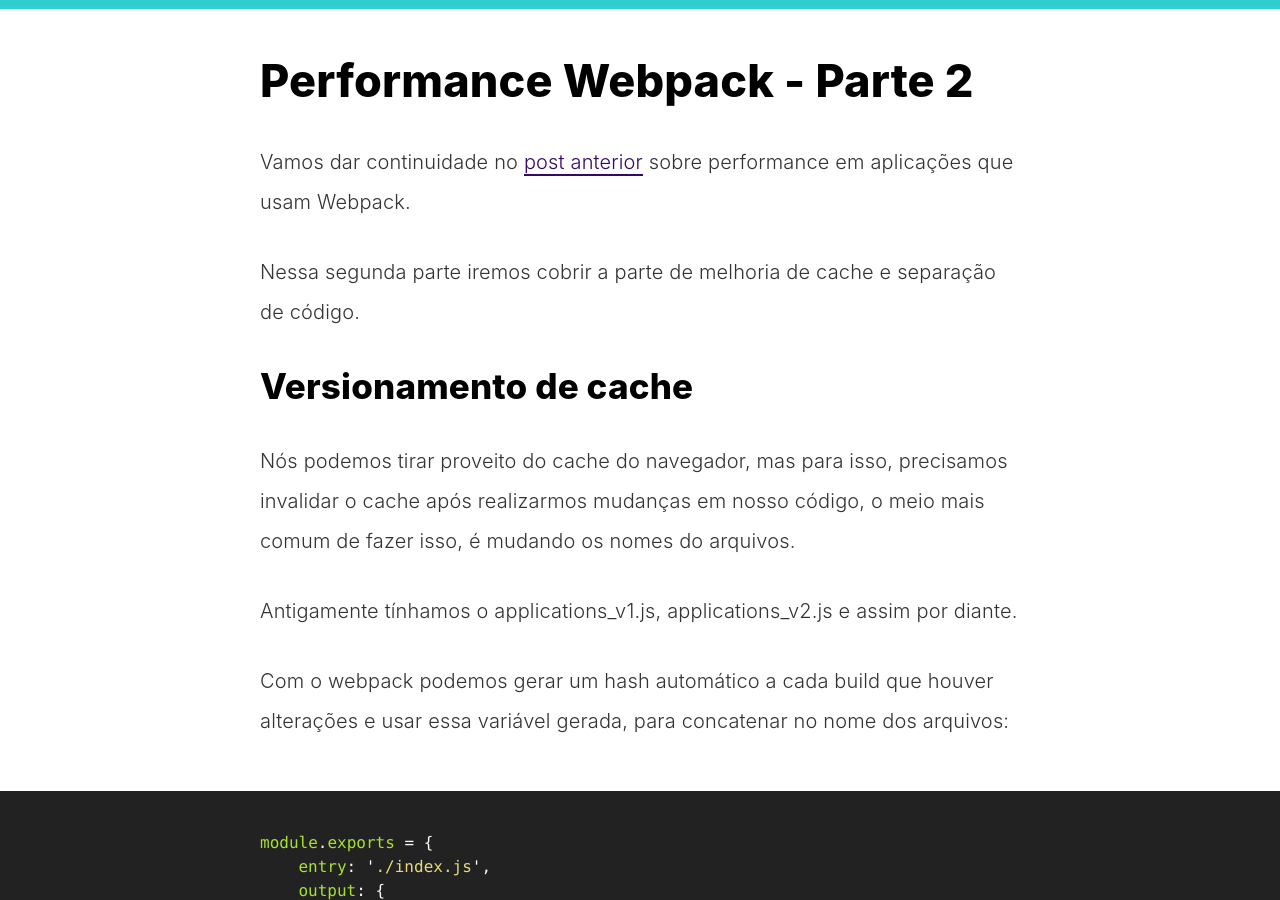
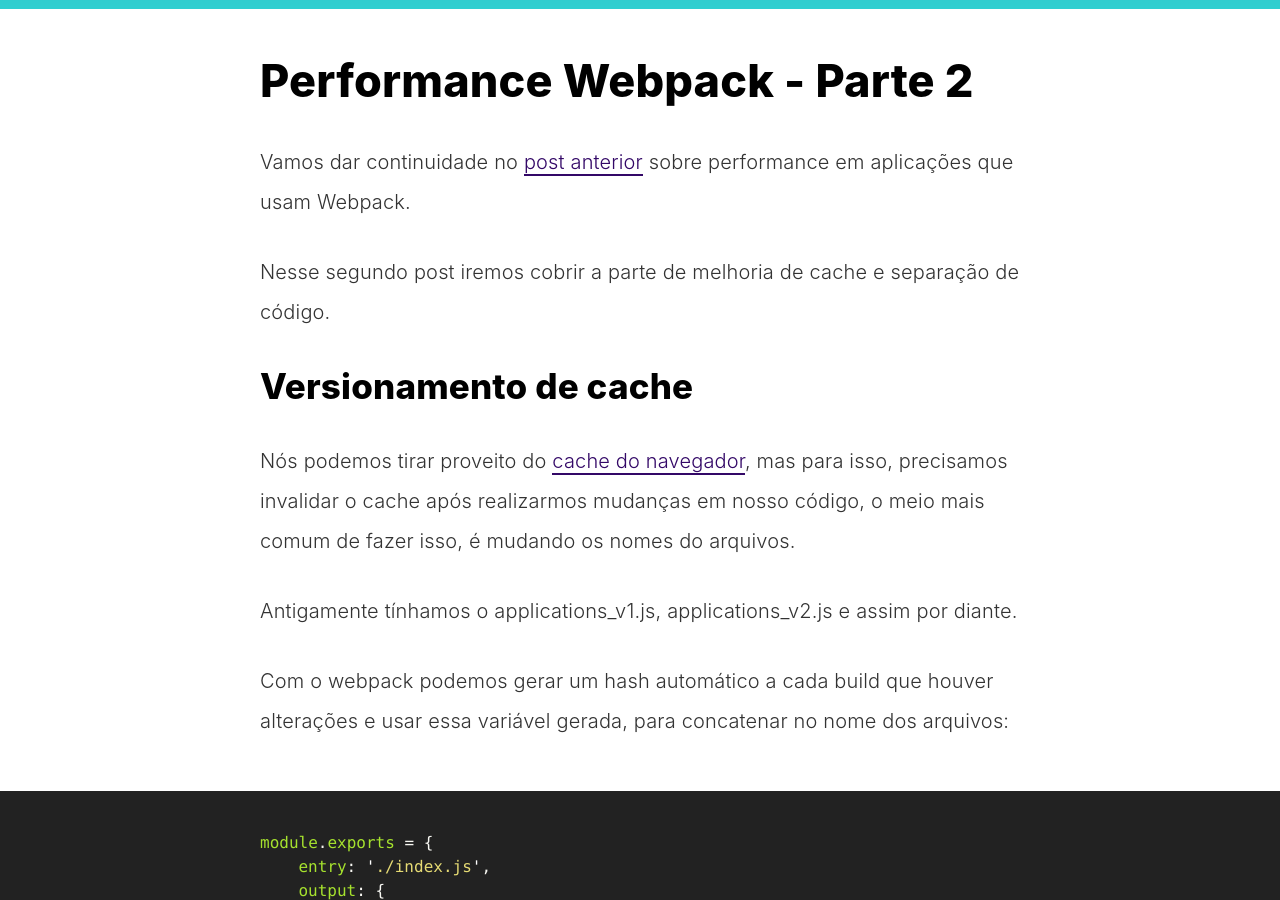
Before and after one commit to caioincau/caioincau.github.io, a Jekyll site: the page built from _posts/2018-04-03-performance-webpack-parte-2.md, in a window 1280 px wide and 900 px high, scrolled down 891 px. Built offline with Jekyll 4.4.1, drawn with Linux system fonts in a browser that asks for light colours; comment, search, counter and statistics services are not loaded; some of the changed text lies outside the part shown.

Commit message:
melhorias de leitura

```diff
--- a/_posts/2018-04-03-performance-webpack-parte-2.md
+++ b/_posts/2018-04-03-performance-webpack-parte-2.md
@@ -17,11 +17,11 @@
 
 Vamos dar continuidade no [post anterior](https://caio.ninja/performance-webpack-parte-1/) sobre performance em aplicações que usam Webpack.
 
-Nessa segunda parte iremos cobrir a parte de melhoria de cache e separação de código.
+Nesse segundo post iremos cobrir a parte de melhoria de cache e separação de código.
 
 ## Versionamento de cache
 
-Nós podemos tirar proveito do cache do navegador, mas para isso, precisamos invalidar o cache após realizarmos mudanças em nosso código, o meio mais comum de fazer isso, é mudando os nomes do arquivos.
+Nós podemos tirar proveito do [cache do navegador](https://developers.google.com/web/fundamentals/performance/optimizing-content-efficiency/http-caching?hl=pt-br), mas para isso, precisamos invalidar o cache após realizarmos mudanças em nosso código, o meio mais comum de fazer isso, é mudando os nomes do arquivos.
 
 Antigamente tínhamos o applications_v1.js, applications_v2.js e assim por diante.
 
```
Also changed, not shown: other parts of _posts/2018-04-03-performance-webpack-parte-2.md (+4 -2 lines), 4 other files.
